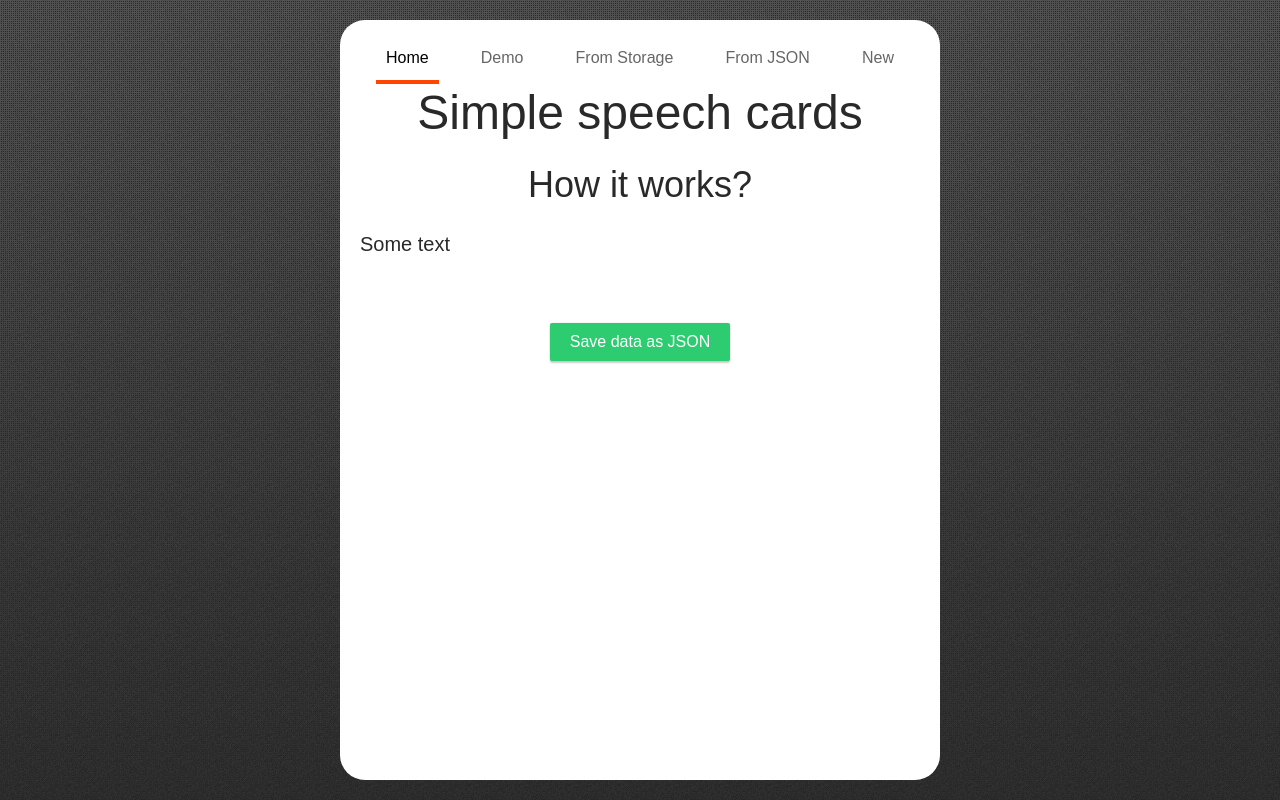
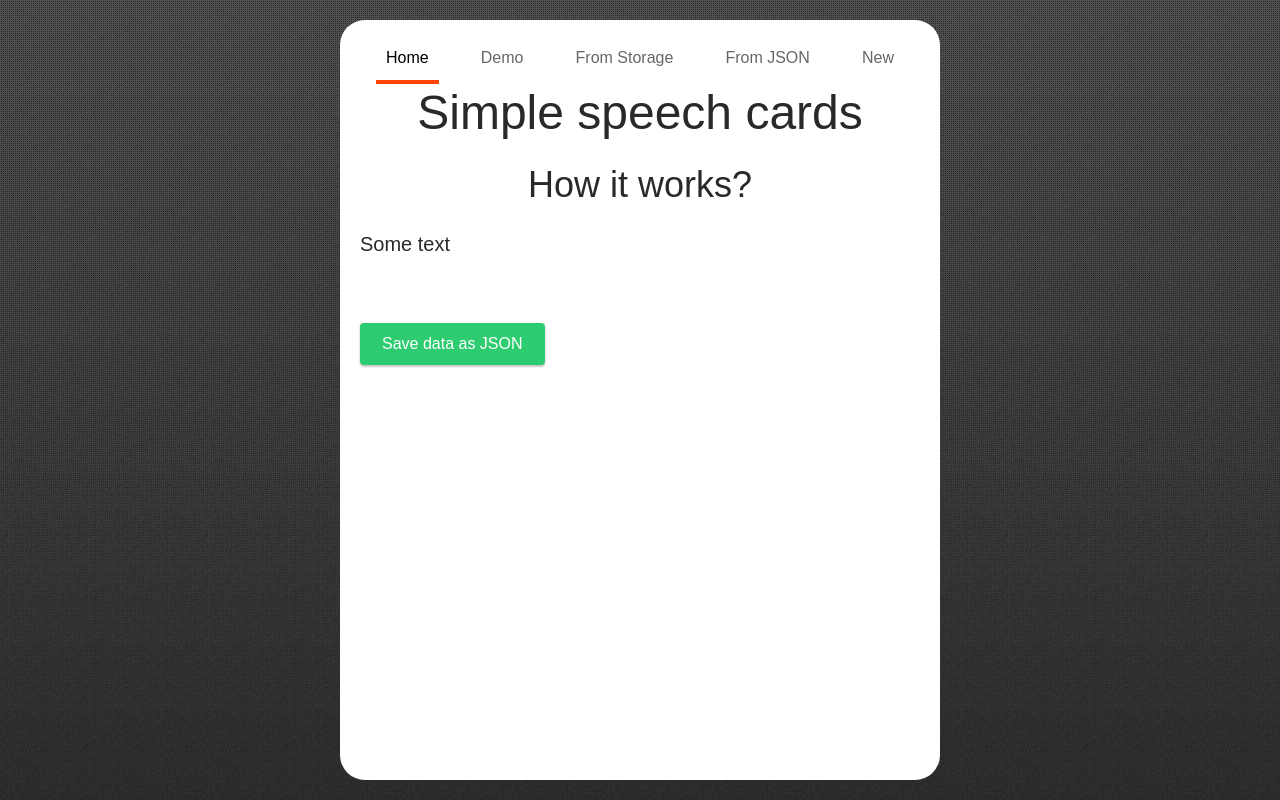
Before and after one commit to SW999/speech-cards, a React (Vite) app: page /#/ in a window 1280 px wide. Built offline with nearby package versions, Linux system fonts and the light colour scheme; a web font is replaced by a local one.

Commit message:
Create first step for a New Speech Form

```diff
--- a/package.json
+++ b/package.json
@@ -11,7 +11,7 @@
   "main": "src/index.tsx",
   "scripts": {
     "clean": "del-cli dist/*",
-    "develop": "concurrently -r \"npm:type-check:watch\" \"npm:start\"",
+    "dev": "concurrently -r \"npm:type-check:watch\" \"npm:start\"",
     "start": "cross-env NODE_ENV=development && npm run clean && parcel index.html --open",
     "build": "cross-env NODE_ENV=production && npm run clean && npm run type-check &&parcel build index.html --public-url ./ --no-cache --no-source-maps",
     "prettify": "prettier --write \"./src/**/*.{ts,tsx}\"",
--- a/src/components/CreateNew.tsx
+++ b/src/components/CreateNew.tsx
@@ -1,6 +1,12 @@
 import * as React from 'react';
 import { FunctionComponent } from 'react';
+import { MasterForm } from './NewSpeech/MasterForm';
 
 export const CreateNew: FunctionComponent = () => {
-  return <h2>Create new project</h2>;
+  return (
+    <>
+      <h2>Create new speech</h2>
+      <MasterForm />
+    </>
+  );
 };
--- /dev/null
+++ b/src/components/NewSpeech/MasterForm.tsx
@@ -0,0 +1,56 @@
+import * as React from 'react';
+import { FormEvent, FunctionComponent, useState } from 'react';
+
+export const MasterForm: FunctionComponent = () => {
+  const [speechData, setSpeechData] = useState({ name: '', speech: [] });
+  const [step, setStep] = useState<number>(0);
+  const handleChange = e => {
+    const { name, value } = e.target;
+    return e;
+  };
+
+  const handleSubmit = (e: FormEvent<HTMLFormElement>) => {
+    e.preventDefault();
+    return e;
+  };
+
+  const nextStep = () => {};
+
+  const prevStep = () => {};
+
+  return (
+    <form onSubmit={handleSubmit}>
+      {step > 0 && (
+        <button className="btn btn-green" type="button" onClick={prevStep}>
+          Go back
+        </button>
+      )}
+      <fieldset>
+        <label htmlFor="speechName">Speech name:</label>
+        <input
+          id="speechName"
+          name="speechName"
+          type="text"
+          autoCapitalize="none"
+          autoCorrect="off"
+          spellCheck={false}
+        />
+      </fieldset>
+      <div>
+        <button className="btn btn-green" type="button" onClick={nextStep}>
+          Next card
+        </button>
+        <button
+          className="btn btn-green-outlined"
+          type="button"
+          onClick={() => {}}
+        >
+          Save speech
+        </button>
+      </div>
+      <button className="btn btn-orange-link" type="button" onClick={() => {}}>
+        Clear project
+      </button>
+    </form>
+  );
+};
--- a/src/index.tsx
+++ b/src/index.tsx
@@ -84,12 +84,12 @@ const App: FunctionComponent = () => {
     if (isTouchExist) {
       const touch = addSwipeEvent(isTouchExist);
 
-      for (let swipeEvent in touch) {
+      for (const swipeEvent in touch) {
         document.addEventListener(swipeEvent, touch[swipeEvent], false);
       }
 
       return () => {
-        for (let swipeEvent in touch) {
+        for (const swipeEvent in touch) {
           document.removeEventListener(swipeEvent, touch[swipeEvent], false);
         }
       };
--- a/src/scss/abstracts/_mixins.scss
+++ b/src/scss/abstracts/_mixins.scss
@@ -45,14 +45,12 @@
     -webkit-transform: translateY(-50%);
     -ms-transform: translateY(-50%);
     transform: translateY(-50%);
-  }
-  @else if $position == 'horizontal' {
+  } @else if $position == 'horizontal' {
     left: 50%;
     -webkit-transform: translateX(-50%);
     -ms-transform: translateX(-50%);
     transform: translate(-50%);
-  }
-  @else if $position == 'both' {
+  } @else if $position == 'both' {
     top: 50%;
     left: 50%;
     -webkit-transform: translate(-50%, -50%);
@@ -88,29 +86,71 @@
   overflow: hidden;
 }
 
-@mixin button($padding:1rem 2rem, $font-size:1.6rem, $border-radius:.2rem, $bg-color:#151515, $font-color:#fff) {
-  display: block;
-  margin: 1.7rem auto;
-  padding:$padding;
+@mixin button($padding:1rem 2rem, $font-size:1.6rem, $border-radius:.4rem, $font-color:#151515) {
+  //display: block;
+  margin-top: 1.7rem;
+  margin-bottom: 1.7rem;
+  padding: $padding;
   border: none;
-  border-radius:$border-radius;
-  color:$font-color;
-  font-size:$font-size;
+  border-radius: $border-radius;
+  outline: .2rem solid transparent;
+  color: $font-color;
+  font-size: $font-size;
   font-family: inherit;
   cursor: pointer;
-  box-shadow: 0 0 2px rgba(0,0,0,.12), 0 2px 2px rgba(0,0,0,.2);
+  box-shadow: 0 0 2px rgba(0, 0, 0, .12), 0 2px 2px rgba(0, 0, 0, .2);
   transition: all .2s ease-in-out;
-  background:$bg-color;
 }
 
 @mixin button-bg($bg) {
+  border: .2rem solid $bg;
+  color: #fff;
   background: $bg;
 
   &:hover {
-    box-shadow: 0 0 3px rgba(0,0,0,.12), 0 3px 4px rgba(0,0,0,.25);
+    box-shadow: 0 0 3px rgba(0, 0, 0, .12), 0 3px 4px rgba(0, 0, 0, .25);
   }
 
-  &:active {
+  &:active, &:focus {
+    border-width: 0;
+    border-radius: 0;
+    outline: .2rem solid darken($bg, 5%);
+    box-shadow: 0 0 3px rgba(0, 0, 0, .12), 0 3px 4px rgba(0, 0, 0, .25);
     background: darken($bg, 5%);
   }
 }
+
+@mixin button-outlined($color) {
+  border: .2rem solid $color;
+  color: $color;
+  background-color: transparent;
+
+  &:hover {
+    box-shadow: 0 0 3px rgba(0, 0, 0, .12), 0 3px 4px rgba(0, 0, 0, .25);
+  }
+
+  &:active, &:focus {
+    border-width: 0;
+    border-radius: 0;
+    outline: .2rem solid darken($color, 10%);
+    box-shadow: 0 0 3px rgba(0, 0, 0, .12), 0 3px 4px rgba(0, 0, 0, .25);
+    color: darken($color, 10%);
+  }
+}
+
+@mixin button-colored-link($color) {
+  border: .2rem solid transparent;
+  color: $color;
+  background-color: transparent;
+
+  &:hover {
+    box-shadow: 0 0 3px rgba(0, 0, 0, .12), 0 3px 4px rgba(0, 0, 0, .25);
+  }
+
+  &:active, &:focus {
+    border-width: 0;
+    border-radius: 0;
+    outline: .2rem solid $color;
+    box-shadow: 0 0 3px rgba(0, 0, 0, .12), 0 3px 4px rgba(0, 0, 0, .25);
+  }
+}
--- a/src/scss/base/_base.scss
+++ b/src/scss/base/_base.scss
@@ -28,10 +28,10 @@ body {
   flex-direction: column;
   align-items: center;
   min-height: 100vh;
-  color: rgba(black,.84);
+  color: rgba(black, .84);
   font-family: 'Open Sans', sans-serif;
   line-height: 1.58;
-  background-image: url('../img/grid.png'), linear-gradient(to bottom, #434343 0%,#141414 100%);
+  background-image: url('../img/grid.png'), linear-gradient(to bottom, #434343 0%, #141414 100%);
 
   &::before {
     @include pseudo;
--- /dev/null
+++ b/src/scss/base/_forms.scss
@@ -0,0 +1,22 @@
+fieldset {
+  border: none;
+}
+
+label {
+  display: block;
+  margin-bottom: .8rem;
+  font-size: 1.9rem;
+}
+
+input {
+  width: 32rem;
+  margin-bottom: 1.6rem;
+  padding: 0.8rem;
+  border: 1px solid #bbb;
+  font-size: 1.9rem;
+  text-transform: none;
+
+  &:focus {
+    outline: 3px solid #2ecc71;
+  }
+}
--- a/src/scss/components/_button.scss
+++ b/src/scss/components/_button.scss
@@ -1,10 +1,34 @@
 .btn {
   @include button;
+
+  &:active, &:focus {
+    margin-top: 1.9rem;
+    margin-right: 0.2rem;
+    margin-left: 0.2rem;
+  }
+
+  & + & {
+    margin-left: 1.7rem;
+
+    &:active, &:focus {
+      margin-right: 0;
+      margin-left: 1.9rem;
+    }
+  }
 }
 
 .btn-green {
   @include button-bg(#2ecc71);
 }
+
+.btn-green-outlined {
+  @include button-outlined(#2ecc71);
+}
+
+.btn-orange-link {
+  @include button-colored-link(orangered);
+}
+
 //
 //.btn-blue {
 //  @include button-bg(#3498db);
--- a/src/scss/components/_card.scss
+++ b/src/scss/components/_card.scss
@@ -10,7 +10,7 @@
   height: 9.2rem;
   padding: 1rem .5rem;
   overflow: hidden;
-  background-color: cornflowerblue;
+  background-color: #03a9f4;
 
   @include mq(tablet) {
     border-radius: 1.5rem 1.5rem 0 0;
@@ -42,7 +42,11 @@
     line-height: 1.5;
 
     &:nth-child(even) {
-      background-color: rgba(black, .1);
+      background-color: rgba(#B3E5FC, .3);
+
+      @include mq(tablet) {
+        background-color: rgba(black, .1);
+      }
     }
   }
 }
--- a/src/scss/style.scss
+++ b/src/scss/style.scss
@@ -6,6 +6,7 @@
 @import 'abstracts/animation';
 @import 'base/base';
 @import 'base/typography';
+@import 'base/forms';
 @import 'components/button';
 @import 'components/navigation';
 @import 'components/card';
```
Also changed, not shown: tslint.json (+6 -2 lines).
